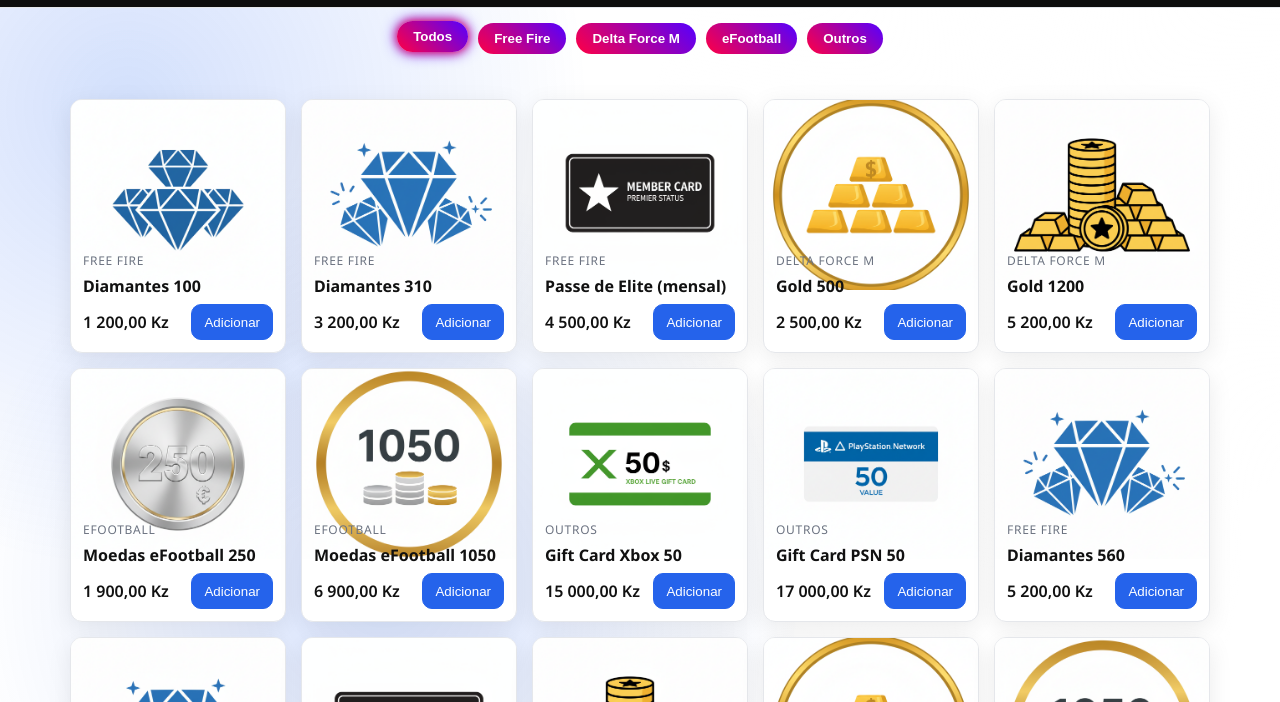
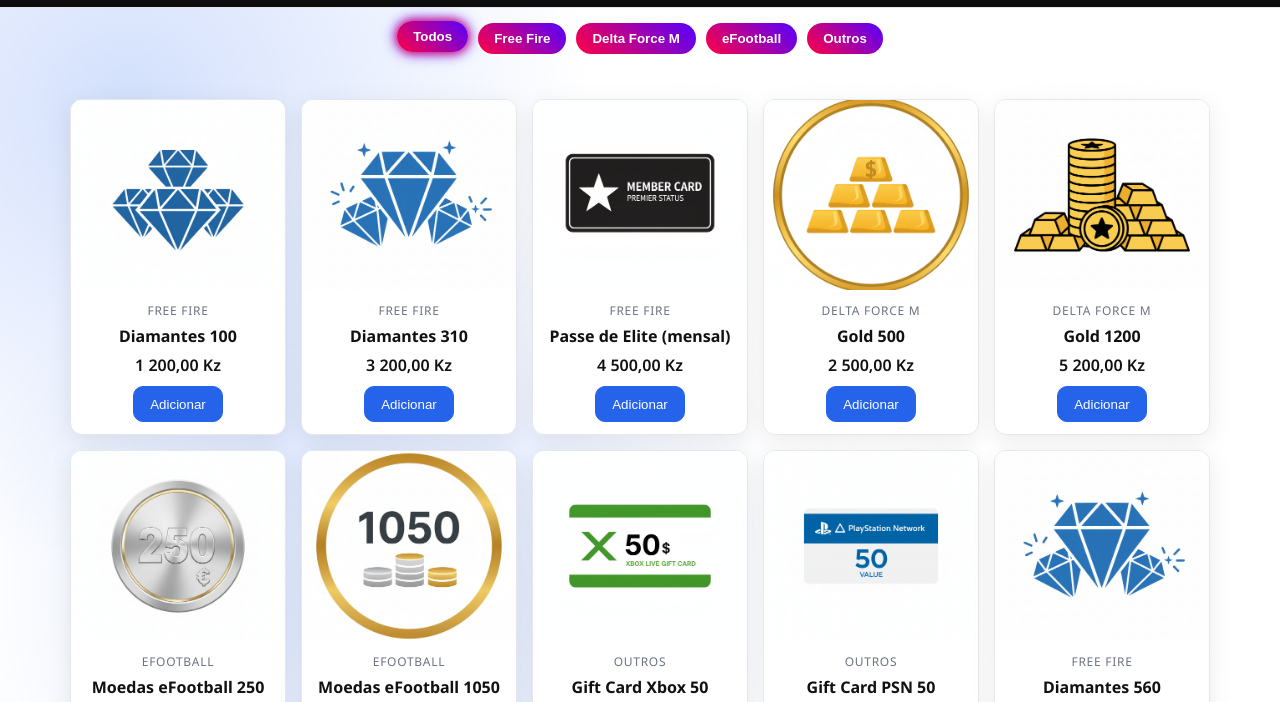
Before and after one commit to delvis1205/recarga, a plain HTML site: page index.html in a window 1280 px wide. Shown: the part 53-755 px from the top of the page. Drawn offline with nearby package versions, Linux system fonts and the light colour scheme.

Commit message:
Update styles.css

```diff
--- a/styles.css
+++ b/styles.css
@@ -70,18 +70,58 @@
 
 /* Product card */
 .card {
-  border: 1px solid var(--line); border-radius: var(--radius); overflow: hidden; background: #fff; box-shadow: var(--shadow);
-  display: grid; grid-template-rows: 140px auto; transition: transform .12s ease;
+  border: 1px solid var(--line);
+  border-radius: var(--radius);
+  overflow: hidden;
+  background: #fff;
+  box-shadow: var(--shadow);
+
+  display: flex;
+  flex-direction: column;
+  justify-content: flex-start;
+  align-items: center;
+  text-align: center;
+
+  transition: transform .12s ease;
 }
 .card:hover { transform: translateY(-2px); }
-.thumb { width: 100%; height: 100%; object-fit: cover; background: #f6f6f6; }
-.card-body { padding: 12px; display: grid; gap: 8px; }
-.game { color: var(--muted); font-size: 12px; text-transform: uppercase; letter-spacing: .06em; }
+
+.thumb {
+  width: 100%;
+  height: 180px;
+  object-fit: contain;
+  background: #f6f6f6;
+  display: block;
+}
+
+.card-body {
+  flex: 1;
+  display: flex;
+  flex-direction: column;
+  justify-content: center;
+  align-items: center;
+  gap: 8px;
+  padding: 12px;
+}
+
+.game {
+  color: var(--muted);
+  font-size: 12px;
+  text-transform: uppercase;
+  letter-spacing: .06em;
+}
 .title { font-weight: 700; line-height: 1.2; }
 .price { font-weight: 600; }
-.add-row { display: grid; grid-template-columns: 1fr auto; gap: 8px; align-items: center; }
+
 .add-btn {
-  height: 36px; border-radius: 10px; border: 1px solid var(--accent); background: var(--accent); color: #fff; cursor: pointer; padding: 0 12px;
+  height: 36px;
+  border-radius: 10px;
+  border: 1px solid var(--accent);
+  background: var(--accent);
+  color: #fff;
+  cursor: pointer;
+  padding: 0 16px;
+  margin-top: 10px;
 }
 
 /* Cart drawer */
@@ -135,33 +175,16 @@
   .form-grid { grid-template-columns: 1fr; }
 }
 
-
-/* Force two columns on small screens (mobile) - minimal and safe patch */
+/* Force two columns on small screens (mobile) */
 @media (max-width: 520px) {
-  /* prevent horizontal scroll due to small rounding/padding */
   html, body { overflow-x: hidden; }
-
-  /* keep container padding smaller on tiny screens */
   .container { padding-left: 12px; padding-right: 12px; }
-
-  /* ensure 2 columns on phones while preserving desktop rules */
-  .grid {
-    grid-template-columns: repeat(2, 1fr) !important;
-    gap: 12px;
-  }
-
-  /* slightly reduce image area height so cards fit better */
-  .card { grid-template-rows: 120px auto; }
-
-  /* prefer contain so product images fit nicely without overflow */
-  .thumb { object-fit: contain; }
-
-  /* tighten topbar padding */
+  .grid { grid-template-columns: repeat(2, 1fr) !important; gap: 12px; }
+  .card .thumb { height: 140px; }
   .topbar { padding-left: 12px; padding-right: 12px; }
-
-  /* slightly smaller form controls on very small screens */
   .search-area input, .search-area select, .cart-button { height: 36px; }
 }
+
 body::before {
   content: "";
   position: fixed; inset: 0; z-index: -1;
@@ -177,12 +200,3 @@
   0% { background-position: 0% 0%, 0% 0%, 0% 0%, 0% 0%; }
   100% { background-position: 10% 5%, -8% 6%, 6% -8%, -6% -10%; }
 }
-
-/* ...existing styles... */
-
-.theme-switch { display:flex; gap:8px; align-items:center; }
-.theme-switch .dot { width:20px; height:20px; border-radius:50%; border:1px solid var(--line); cursor:pointer; background: currentColor; color: var(--accent); }
-.theme-switch .dot[selected], .theme-switch .selected { outline: 2px solid var(--accent); outline-offset: 2px; }
-.theme-switch {
-  display: none !important;
-}
```
